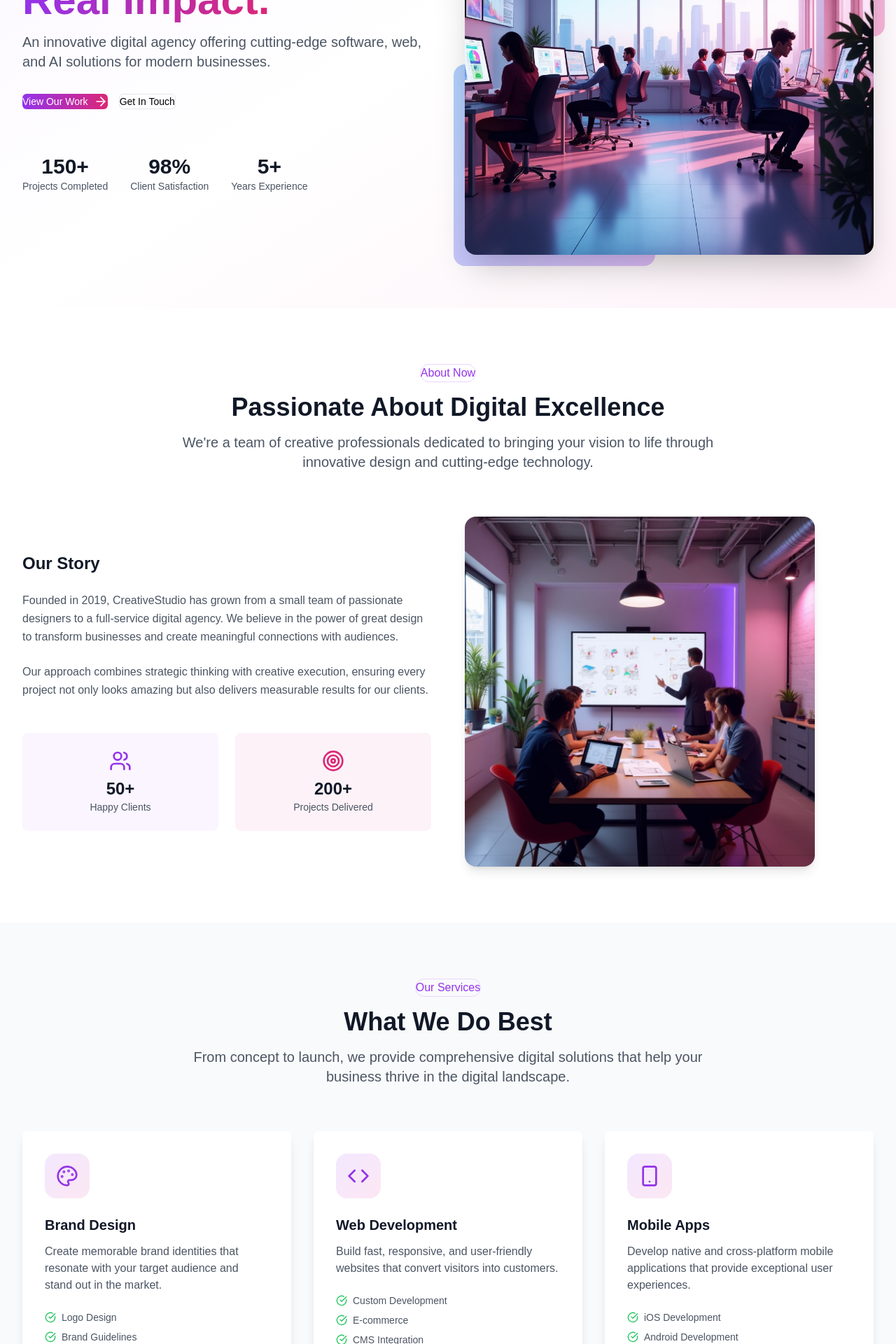
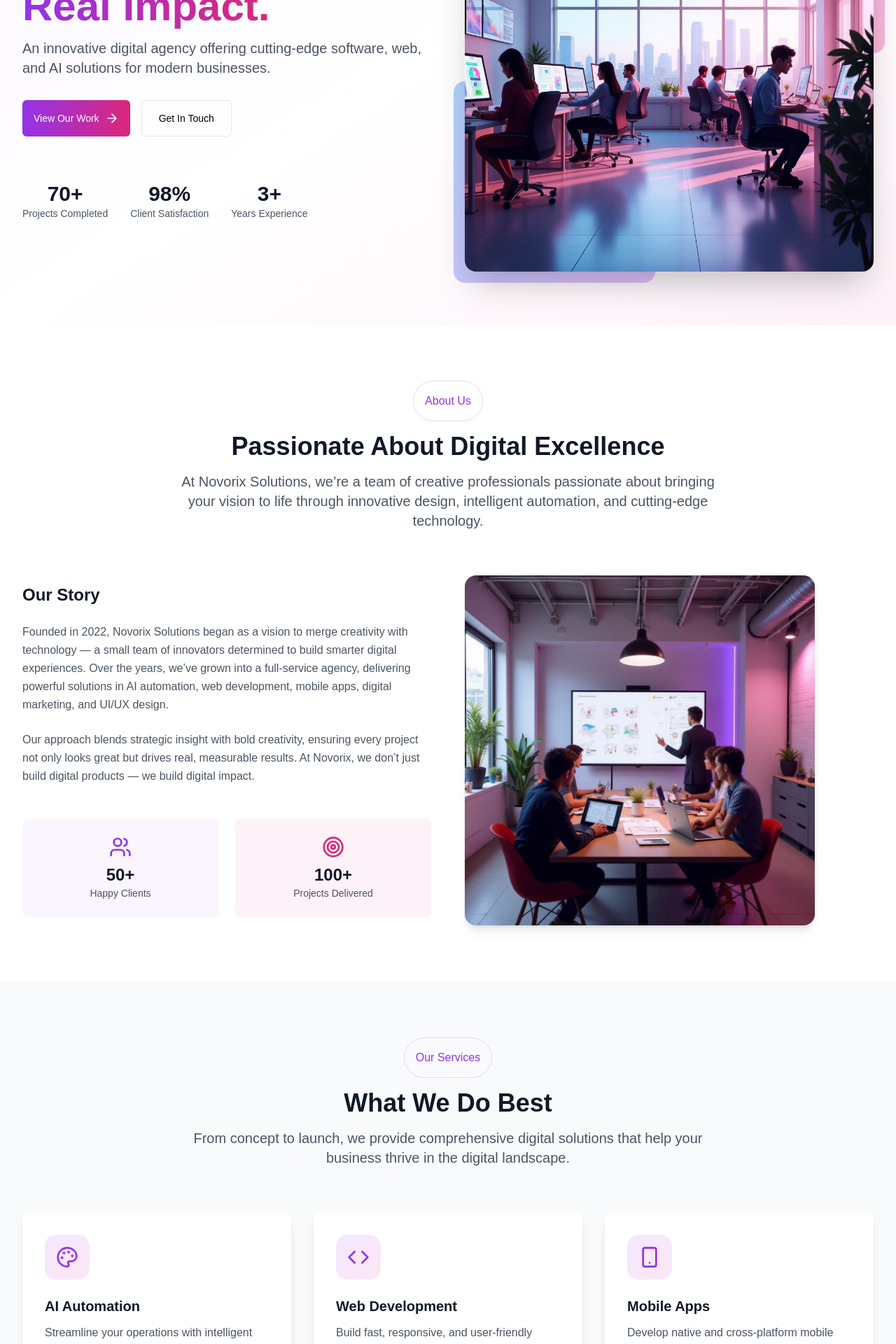
Before and after one commit to talhakh2/novorix, a React (Vite) app: page / in a window 1280 px wide. Shown: the part 360-2280 px from the top of the page at 70% size. Built offline with nearby package versions, Linux system fonts and the light colour scheme.

Commit message:
layout changes

```diff
--- a/src/AgencyPortfolio.jsx
+++ b/src/AgencyPortfolio.jsx
@@ -74,7 +74,7 @@ export default function AgencyPortfolio() {
           <div className="flex justify-between items-center h-16">
             <div className="flex items-center">
               <div className="flex-shrink-0">
-                <img src="/logo1.png" alt="Norovix Logo" width={120} height={40}  />
+                <img src="/logo1.png" alt="Norovix Logo" width={120} height={40} />
               </div>
             </div>
 
@@ -128,7 +128,7 @@ export default function AgencyPortfolio() {
         )}
       </nav>
 
-      {/* Hero Section */}
+// Hero Section
       <section
         id="home"
         className="pt-16 min-h-screen flex items-center bg-gradient-to-br from-purple-50 via-white to-pink-50"
@@ -154,19 +154,19 @@ export default function AgencyPortfolio() {
               <div className="flex flex-col sm:flex-row gap-4">
                 <Button
                   size="lg"
-                  className="bg-gradient-to-r from-purple-600 to-pink-600 hover:from-purple-700 hover:to-pink-700 text-white"
+                  className="p-4 bg-gradient-to-r from-purple-600 to-pink-600 hover:from-purple-700 hover:to-pink-700 text-white"
                   onClick={() => scrollToSection("projects")}
                 >
                   View Our Work
                   <ArrowRight className="ml-2 h-5 w-5" />
                 </Button>
-                <Button variant="outline" size="lg" onClick={() => scrollToSection("contact")}>
+                <Button className="px-6" variant="outline" size="lg" onClick={() => scrollToSection("contact")}>
                   Get In Touch
                 </Button>
               </div>
               <div className="flex items-center space-x-8 pt-8">
                 <div className="text-center">
-                  <div className="text-3xl font-bold text-gray-900">150+</div>
+                  <div className="text-3xl font-bold text-gray-900">70+</div>
                   <div className="text-sm text-gray-600">Projects Completed</div>
                 </div>
                 <div className="text-center">
@@ -174,7 +174,7 @@ export default function AgencyPortfolio() {
                   <div className="text-sm text-gray-600">Client Satisfaction</div>
                 </div>
                 <div className="text-center">
-                  <div className="text-3xl font-bold text-gray-900">5+</div>
+                  <div className="text-3xl font-bold text-gray-900">3+</div>
                   <div className="text-sm text-gray-600">Years Experience</div>
                 </div>
               </div>
@@ -196,17 +196,16 @@ export default function AgencyPortfolio() {
         </div>
       </section>
 
-      {/* About Section */}
+      {/* // About Section */}
       <section id="about" className="py-20 bg-white">
         <div className="container mx-auto px-4 sm:px-6 lg:px-8">
           <div className="text-center mb-16">
-            <Badge variant="outline" className="text-purple-600 border-purple-200 mb-4">
-              About Now
+            <Badge variant="outline" className="p-4 text-purple-600 border-purple-200 mb-4">
+              About Us
             </Badge>
             <h2 className="text-3xl sm:text-4xl font-bold text-gray-900 mb-4">Passionate About Digital Excellence</h2>
             <p className="text-xl text-gray-600 max-w-3xl mx-auto">
-              We're a team of creative professionals dedicated to bringing your vision to life through innovative design
-              and cutting-edge technology.
+              At Novorix Solutions, we’re a team of creative professionals passionate about bringing your vision to life through innovative design, intelligent automation, and cutting-edge technology.
             </p>
           </div>
 
@@ -214,13 +213,10 @@ export default function AgencyPortfolio() {
             <div className="space-y-6">
               <h3 className="text-2xl font-bold text-gray-900">Our Story</h3>
               <p className="text-gray-600 leading-relaxed">
-                Founded in 2019, CreativeStudio has grown from a small team of passionate designers to a full-service
-                digital agency. We believe in the power of great design to transform businesses and create meaningful
-                connections with audiences.
+                Founded in 2022, Novorix Solutions began as a vision to merge creativity with technology — a small team of innovators determined to build smarter digital experiences. Over the years, we’ve grown into a full-service agency, delivering powerful solutions in AI automation, web development, mobile apps, digital marketing, and UI/UX design.
               </p>
               <p className="text-gray-600 leading-relaxed">
-                Our approach combines strategic thinking with creative execution, ensuring every project not only looks
-                amazing but also delivers measurable results for our clients.
+                Our approach blends strategic insight with bold creativity, ensuring every project not only looks great but drives real, measurable results. At Novorix, we don’t just build digital products — we build digital impact.
               </p>
 
               <div className="grid grid-cols-2 gap-6 pt-6">
@@ -231,7 +227,7 @@ export default function AgencyPortfolio() {
                 </div>
                 <div className="text-center p-6 bg-pink-50 rounded-lg">
                   <Target className="h-8 w-8 text-pink-600 mx-auto mb-2" />
-                  <div className="text-2xl font-bold text-gray-900">200+</div>
+                  <div className="text-2xl font-bold text-gray-900">100+</div>
                   <div className="text-sm text-gray-600">Projects Delivered</div>
                 </div>
               </div>
@@ -254,7 +250,7 @@ export default function AgencyPortfolio() {
       <section id="services" className="py-20 bg-gray-50">
         <div className="container mx-auto px-4 sm:px-6 lg:px-8">
           <div className="text-center mb-16">
-            <Badge variant="outline" className="text-purple-600 border-purple-200 mb-4">
+            <Badge variant="outline" className="p-4 text-purple-600 border-purple-200 mb-4">
               Our Services
             </Badge>
             <h2 className="text-3xl sm:text-4xl font-bold text-gray-900 mb-4">What We Do Best</h2>
@@ -268,10 +264,10 @@ export default function AgencyPortfolio() {
             {[
               {
                 icon: Palette,
-                title: "Brand Design",
+                title: "AI Automation",
                 description:
-                  "Create memorable brand identities that resonate with your target audience and stand out in the market.",
-                features: ["Logo Design", "Brand Guidelines", "Visual Identity", "Brand Strategy"],
+                  "Streamline your operations with intelligent automation solutions that boost efficiency, reduce errors, and drive growth.",
+                features: ["Workflow Automation", "AI Chatbots & Virtual Assistants", "Predictive Analytics", "Intelligent Process Optimization"],
               },
               {
                 icon: Code,
@@ -338,7 +334,7 @@ export default function AgencyPortfolio() {
       <section id="projects" className="py-20 bg-white">
         <div className="container mx-auto px-4 sm:px-6 lg:px-8">
           <div className="text-center mb-16">
-            <Badge variant="outline" className="text-purple-600 border-purple-200 mb-4">
+            <Badge variant="outline" className="p-4 text-purple-600 border-purple-200 mb-4">
               Our Work
             </Badge>
             <h2 className="text-3xl sm:text-4xl font-bold text-gray-900 mb-4">Featured Projects</h2>
@@ -350,10 +346,11 @@ export default function AgencyPortfolio() {
           <div className="grid md:grid-cols-2 lg:grid-cols-3 gap-8">
             {[
               {
-                title: "E-commerce Platform",
+                title: "Pet Love E-commerce Website",
                 category: "Web Development",
-                image: "/placeholder.svg?height=400&width=600",
+                image: "/pet-love.png?height=400&width=600",
                 description: "Modern e-commerce solution with advanced features",
+                link: "https://petlovekw.com/"
               },
               {
                 title: "Brand Identity",
@@ -427,7 +424,7 @@ export default function AgencyPortfolio() {
       <section id="team" className="py-20 bg-gray-50">
         <div className="container mx-auto px-4 sm:px-6 lg:px-8">
           <div className="text-center mb-16">
-            <Badge variant="outline" className="text-purple-600 border-purple-200 mb-4">
+            <Badge variant="outline" className="p-4 text-purple-600 border-purple-200 mb-4">
               Our Team
             </Badge>
             <h2 className="text-3xl sm:text-4xl font-bold text-gray-900 mb-4">Meet the Creators</h2>
@@ -440,25 +437,25 @@ export default function AgencyPortfolio() {
           <div className="grid md:grid-cols-2 lg:grid-cols-4 gap-8">
             {[
               {
-                name: "Sarah Johnson",
-                role: "Creative Director",
+                name: "Talha Farooq",
+                role: "CEO",
                 image: "/placeholder.svg?height=400&width=400",
-                bio: "10+ years in brand design and creative strategy",
+                bio: "5+ years of experience in AI Automation and Full-Stack Development",
               },
               {
-                name: "Mike Chen",
-                role: "Lead Developer",
+                name: "Muhammad Abubaker",
+                role: "COO",
                 image: "/placeholder.svg?height=400&width=400",
                 bio: "Full-stack developer with expertise in modern frameworks",
               },
               {
-                name: "Emily Rodriguez",
-                role: "UX Designer",
+                name: "Bilal Anwar",
+                role: "Lead Developer",
                 image: "/placeholder.svg?height=400&width=400",
                 bio: "Passionate about creating intuitive user experiences",
               },
               {
-                name: "David Kim",
+                name: "Hassan Farooq",
                 role: "Project Manager",
                 image: "/placeholder.svg?height=400&width=400",
                 bio: "Ensures projects are delivered on time and within budget",
@@ -492,7 +489,7 @@ export default function AgencyPortfolio() {
       <section id="testimonials" className="py-20 bg-white">
         <div className="container mx-auto px-4 sm:px-6 lg:px-8">
           <div className="text-center mb-16">
-            <Badge variant="outline" className="text-purple-600 border-purple-200 mb-4">
+            <Badge variant="outline" className="p-4 text-purple-600 border-purple-200 mb-4">
               Testimonials
             </Badge>
             <h2 className="text-3xl sm:text-4xl font-bold text-gray-900 mb-4">What Our Clients Say</h2>
@@ -565,7 +562,7 @@ export default function AgencyPortfolio() {
       <section id="process" className="py-20 bg-gray-50">
         <div className="container mx-auto px-4 sm:px-6 lg:px-8">
           <div className="text-center mb-16">
-            <Badge variant="outline" className="text-purple-600 border-purple-200 mb-4">
+            <Badge variant="outline" className="p-4 text-purple-600 border-purple-200 mb-4">
               Our Process
             </Badge>
             <h2 className="text-3xl sm:text-4xl font-bold text-gray-900 mb-4">How We Work</h2>
@@ -622,7 +619,7 @@ export default function AgencyPortfolio() {
       <section id="contact" className="py-20 bg-white">
         <div className="container mx-auto px-4 sm:px-6 lg:px-8">
           <div className="text-center mb-16">
-            <Badge variant="outline" className="text-purple-600 border-purple-200 mb-4">
+            <Badge variant="outline" className="p-4 text-purple-600 border-purple-200 mb-4">
               Get In Touch
             </Badge>
             <h2 className="text-3xl sm:text-4xl font-bold text-gray-900 mb-4">Let's Start Your Project</h2>
@@ -717,7 +714,7 @@ export default function AgencyPortfolio() {
                     <label className="block text-sm font-medium text-gray-700 mb-2">Project Type</label>
                     <select className="w-full px-3 py-2 border border-gray-300 rounded-md focus:outline-none focus:ring-2 focus:ring-purple-500 focus:border-transparent">
                       <option>Select a service</option>
-                      <option>Brand Design</option>
+                      <option>AI Automization</option>
                       <option>Web Development</option>
                       <option>Mobile App</option>
                       <option>Digital Marketing</option>
@@ -731,7 +728,7 @@ export default function AgencyPortfolio() {
                   </div>
                   <Button
                     type="submit"
-                    className="w-full bg-gradient-to-r from-purple-600 to-pink-600 hover:from-purple-700 hover:to-pink-700 text-white"
+                    className="p-4 w-full bg-gradient-to-r from-purple-600 to-pink-600 hover:from-purple-700 hover:to-pink-700 text-white"
                     size="lg"
                   >
                     Send Message
@@ -753,7 +750,7 @@ export default function AgencyPortfolio() {
                 <img src="/logo1.png" alt="Norovix Logo" width={200} height={20} />
               </div>
               <p className="text-gray-400 mb-10 max-w-md">
-                We're a creative digital agency passionate about bringing your vision to life through innovative design
+                We're a Novorix Solutions agency passionate about bringing your vision to life through innovative design
                 and cutting-edge technology.
               </p>
               <div className="flex space-x-4">
@@ -789,7 +786,7 @@ export default function AgencyPortfolio() {
               <ul className="space-y-2 text-gray-400">
                 <li>
                   <Link href="#" className="hover:text-white transition-colors duration-200">
-                    Brand Design
+                    AI Automization
                   </Link>
                 </li>
                 <li>
@@ -819,7 +816,7 @@ export default function AgencyPortfolio() {
               <h4 className="text-lg font-bold mb-4">Company</h4>
               <ul className="space-y-2 text-gray-400">
                 <li>
-                  <Link href="#" className="hover:text-white transition-colors duration-200">
+                  <Link href="#about" className="hover:text-white transition-colors duration-200">
                     About Us
                   </Link>
                 </li>
@@ -863,6 +860,6 @@ export default function AgencyPortfolio() {
           </div>
         </div>
       </footer>
-    </div>
+    </div >
   )
 }
```
Also changed, not shown: components/ui/sections/Home.jsx (added, +53 -0 lines), public/pet-love.png (added).
